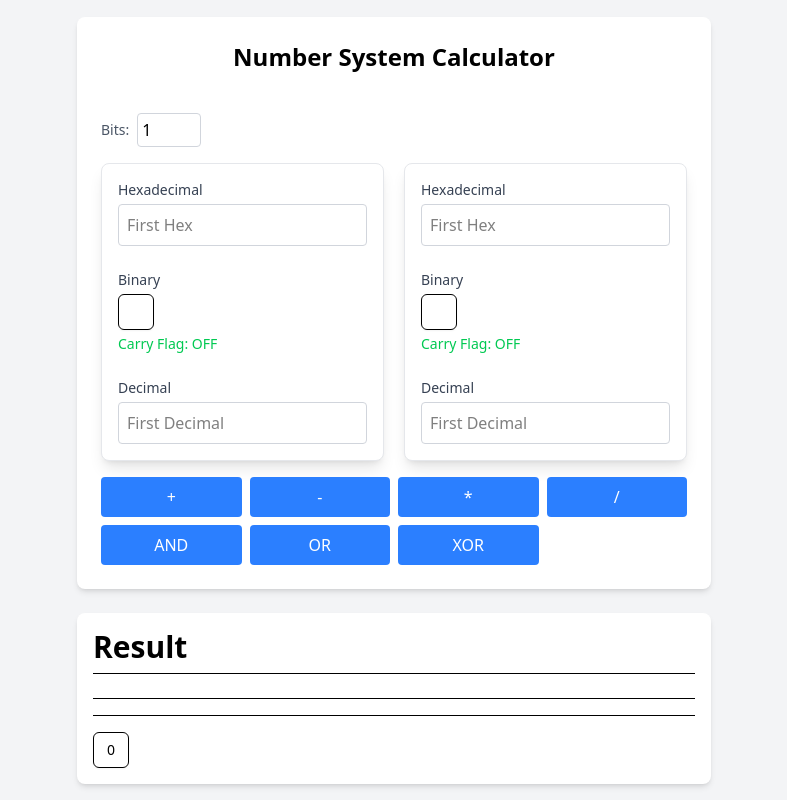
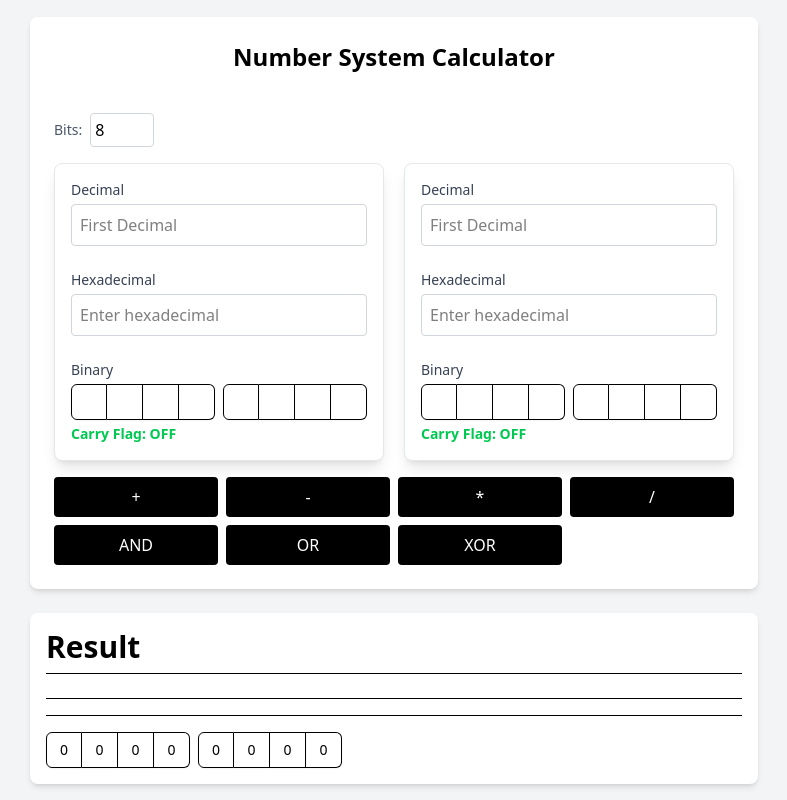
Before and after one commit to qckhanh/converter, a React (Vite) app: page / in a window 1280 px wide. Shown: the whole page, without its empty margins (246-1033 px from the left). Built offline with nearby package versions, Linux system fonts and the light colour scheme.

Commit message:
change theme

```diff
--- a/Input.jsx
+++ b/Input.jsx
@@ -3,36 +3,6 @@ import Operation from "@/Operation.jsx";
 const Input = ({calculate, activeOperator, handleDecChange, decValue1, generateSlots, hexValue1, handleHexChange, binValue1, handleBinChange, hasCarryFlag, binValue2, bitLength, isTrack}) => {
     return (
         <div className="space-y-6 bg-white p-4 rounded-lg border border-gray-200 shadow-lg w-full">
-            {/* Hexadecimal Inputs */}
-            <div>
-                <label className="block text-sm font-medium text-gray-700 mb-1">Hexadecimal</label>
-                <div className="flex items-center gap-2">
-                    <input
-                        type="text"
-                        value={hexValue1}
-                        onChange={(e) => handleHexChange(e.target.value, isTrack)}
-                        placeholder="First Hex"
-                        className="w-full p-2 border border-gray-300 rounded focus:outline-none focus:ring-2 focus:ring-blue-500"
-                    />
-                </div>
-            </div>
-
-            {/* Binary Inputs */}
-            <div>
-                <div className="flex items-center justify-between mb-1">
-                    <label className="block text-sm font-medium text-gray-700">Binary</label>
-                </div>
-                <div className="flex items-center gap-2">
-                    <div className="w-full">
-                        {generateSlots(binValue1, (val) => handleBinChange(val, isTrack), hasCarryFlag(binValue1))}
-                    </div>
-                </div>
-                <p className={`text-sm mt-1 ${hasCarryFlag(binValue1) || hasCarryFlag(binValue2) ? 'text-red-500' : 'text-green-500'}`}>
-                    {hasCarryFlag(binValue1) || hasCarryFlag(binValue2)
-                        ? `Carry Flag: ON (Exceeds ${bitLength}-bit limit)`
-                        : 'Carry Flag: OFF'}
-                </p>
-            </div>
 
             {/* Decimal Inputs */}
             <div>
@@ -49,6 +19,38 @@ const Input = ({calculate, activeOperator, handleDecChange, decValue1, generateS
                 </div>
             </div>
 
+            {/* Hexadecimal Inputs */}
+            <div>
+                <label className="block text-sm font-medium text-gray-700 mb-1">Hexadecimal</label>
+                <div className="flex items-center gap-2">
+                    <input
+                        type="text"
+                        value={hexValue1}
+                        onChange={(e) => handleHexChange(e.target.value, isTrack)}
+                        placeholder="Enter hexadecimal"
+                        className="w-full p-2 border border-gray-300 rounded focus:outline-none focus:ring-2 focus:ring-blue-500"
+                    />
+                </div>
+            </div>
+
+            {/* Binary Inputs */}
+            <div>
+                <div className="flex items-center justify-between mb-1">
+                    <label className="block text-sm font-medium text-gray-700">Binary</label>
+                </div>
+                <div className="flex items-center gap-2">
+                    <div className="w-full">
+                        {generateSlots(binValue1, (val) => handleBinChange(val, isTrack), hasCarryFlag(binValue1))}
+                    </div>
+                </div>
+                <p className={`text-sm mt-1 ${hasCarryFlag(binValue1) || hasCarryFlag(binValue2) ? 'text-red-500' : 'text-green-500 font-semibold'}`}>
+                    {hasCarryFlag(binValue1) || hasCarryFlag(binValue2)
+                        ? `Carry Flag: ON (Exceeds ${bitLength}-bit limit)`
+                        : 'Carry Flag: OFF'}
+                </p>
+            </div>
+
+
         </div>
     );
 }
--- a/src/App.jsx
+++ b/src/App.jsx
@@ -16,7 +16,7 @@ function App() {
     const [binValue2, setBinValue2] = useState('');
     const [decValue1, setDecValue1] = useState('');
     const [decValue2, setDecValue2] = useState('');
-    const [bitLength, setBitLength] = useState(1);
+    const [bitLength, setBitLength] = useState(8);
     const [result, setResult] = useState({ hex: '', bin: '', dec: '' });
     const [activeOperator, setActiveOperator] = useState('');
     const [expressions, setExpressions] = useState({ dec: '', hex: '', bin: '' });
@@ -61,6 +61,10 @@ function App() {
         setBitLength(newBitLength);
         setBinValue1('');
         setBinValue2('');
+        setHexValue1('');
+        setHexValue2('');
+        setDecValue1('');
+        setDecValue2('');
         setResult({ hex: '', bin: '', dec: '' });
         setExpressions({ dec: '', hex: '', bin: '' });
     };
@@ -179,7 +183,7 @@ function App() {
     return (
         <div className="min-h-screen bg-gray-100 flex items-center justify-center p-4">
             <div className="flex flex-col gap-6 w-auto gap">
-                <div className="bg-white p-6 rounded-lg shadow-md flex flex-col gap-y-4">
+                <div className="bg-white p-6 rounded-lg shadow-md flex flex-col gap-y-4 w-fit">
                     <h1 className="text-2xl font-bold text-center mb-6">
                         Number System Calculator
                     </h1>
@@ -194,7 +198,7 @@ function App() {
                         />
                     </div>
 
-                    <div className={"flex flex-col lg:flex-row md:flex-col md:gap-y-5 sm:flex-col sm:md:gap-y-5 gap-x-5"}>
+                    <div className={"flex flex-col gap-y-5 lg:gap-x-5 lg:flex-row md:flex-col sm:flex-col"}>
                         <Input decValue1={decValue1}
                             handleDecChange={handleDecChange}
                             generateSlots={generateSlots}
--- a/src/Operation.jsx
+++ b/src/Operation.jsx
@@ -5,7 +5,7 @@ const Operation = ({calculate, activeOperator}) => {
                 <button
                     key={op}
                     onClick={() => calculate(op)}
-                    className={`p-2 text-white rounded hover:bg-blue-600 ${activeOperator === op ? 'bg-blue-700' : 'bg-blue-500'}`}
+                    className={`p-2 text-white rounded hover:bg-gray-700 ${activeOperator === op ? 'bg-gray-600' : 'bg-black'}`}
                 >
                     {op === '&' ? 'AND' : op === '|' ? 'OR' : op === '^' ? 'XOR' : op}
                 </button>
```
